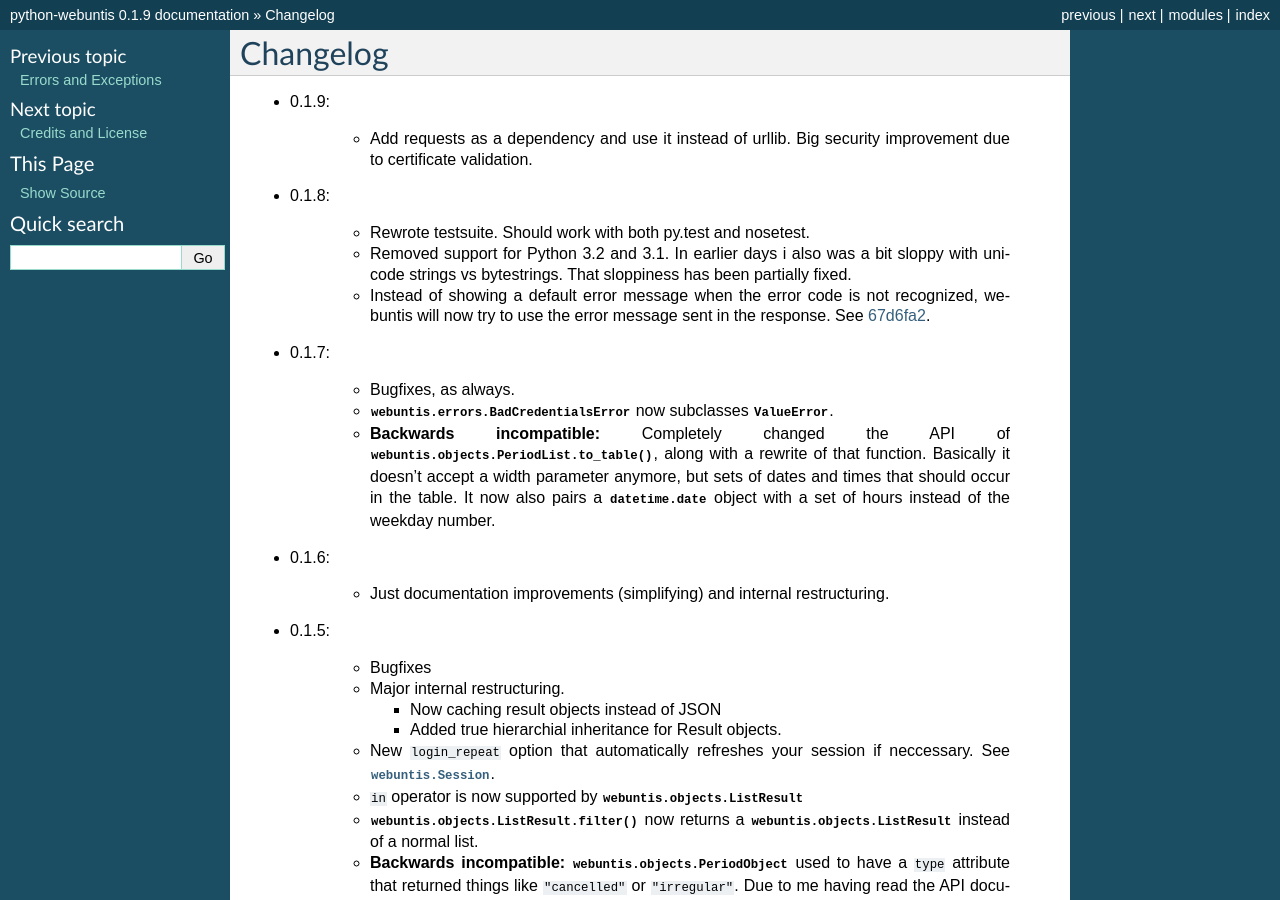
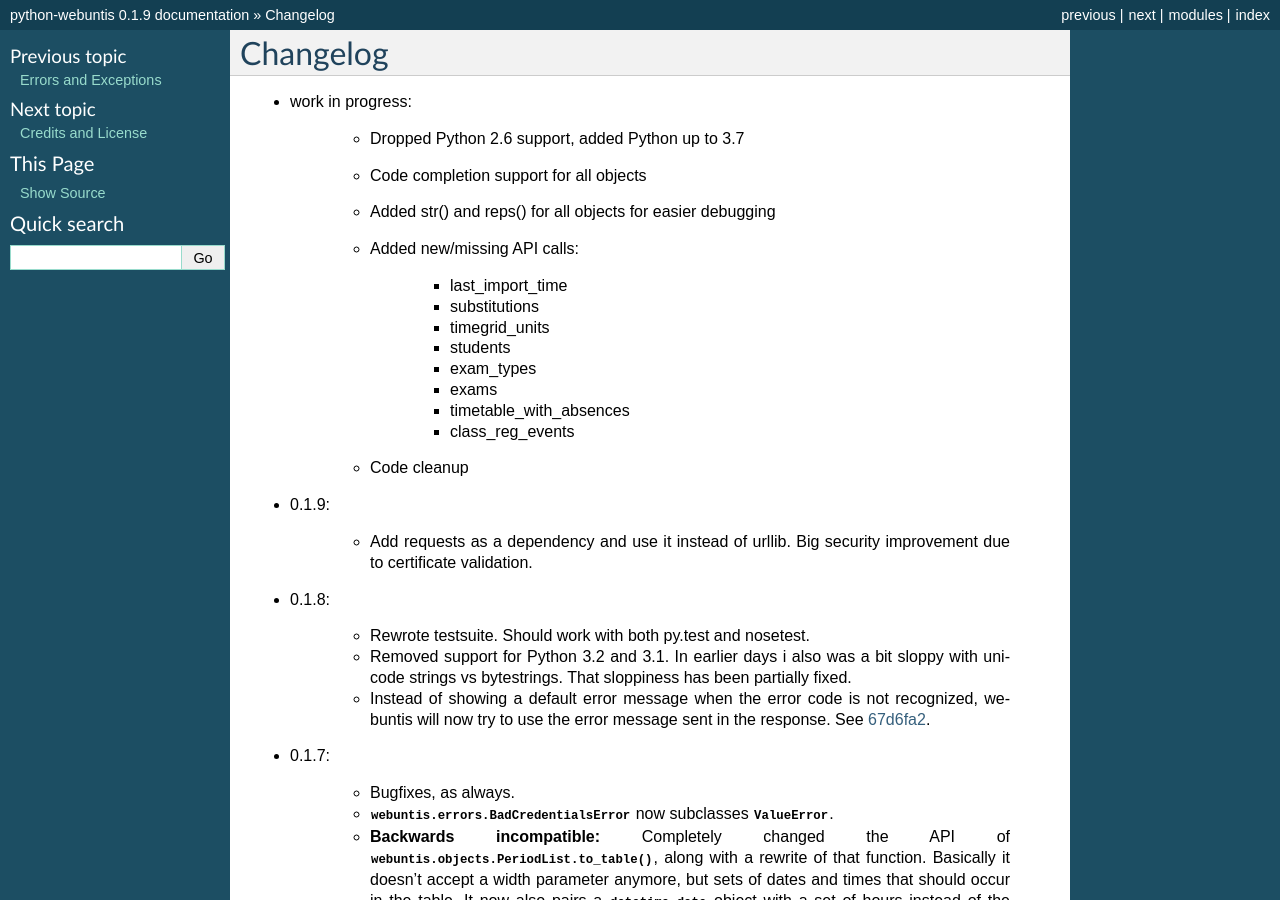
Before and after one commit to python-webuntis/python-webuntis, a Sphinx documentation site: the page built from docs/changelog.rst, in a window 1280 px wide and 900 px high. Built offline with Sphinx 7.4.7, drawn with Linux system fonts in a browser that asks for light colours.

Commit message:
update docs

```diff
--- a/docs/changelog.rst
+++ b/docs/changelog.rst
@@ -1,6 +1,27 @@
 =========
 Changelog
 =========
+
+* work in progress:
+
+    * Dropped Python 2.6 support, added Python up to 3.7
+
+    * Code completion support for all objects
+
+    * Added str() and reps() for all objects for easier debugging
+
+    * Added new/missing API calls:
+
+        * last_import_time
+        * substitutions
+        * timegrid_units
+        * students
+        * exam_types
+        * exams
+        * timetable_with_absences
+        * class_reg_events
+
+    * Code cleanup
 
 * 0.1.9:
 
--- a/setup.py
+++ b/setup.py
@@ -10,12 +10,6 @@
 from sys import version_info
 
 dependencies = ['requests']
-
-if version_info < (2, 6):
-    dependencies.append('simplejson')
-
-if version_info < (2, 7):
-    dependencies.append('ordereddict')
 
 setup(
     name='webuntis',
```
Also changed, not shown: docs/session.rst (+6 -2 lines), 2 other files.
